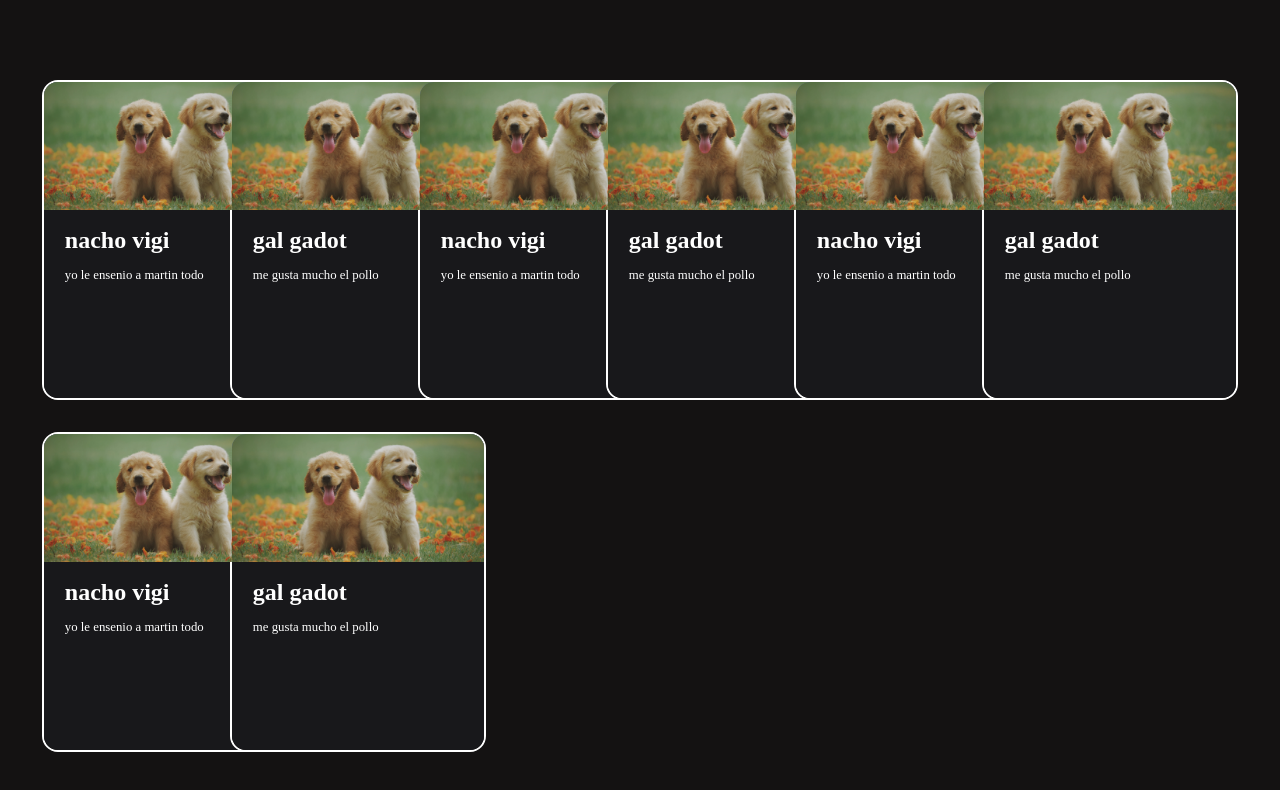
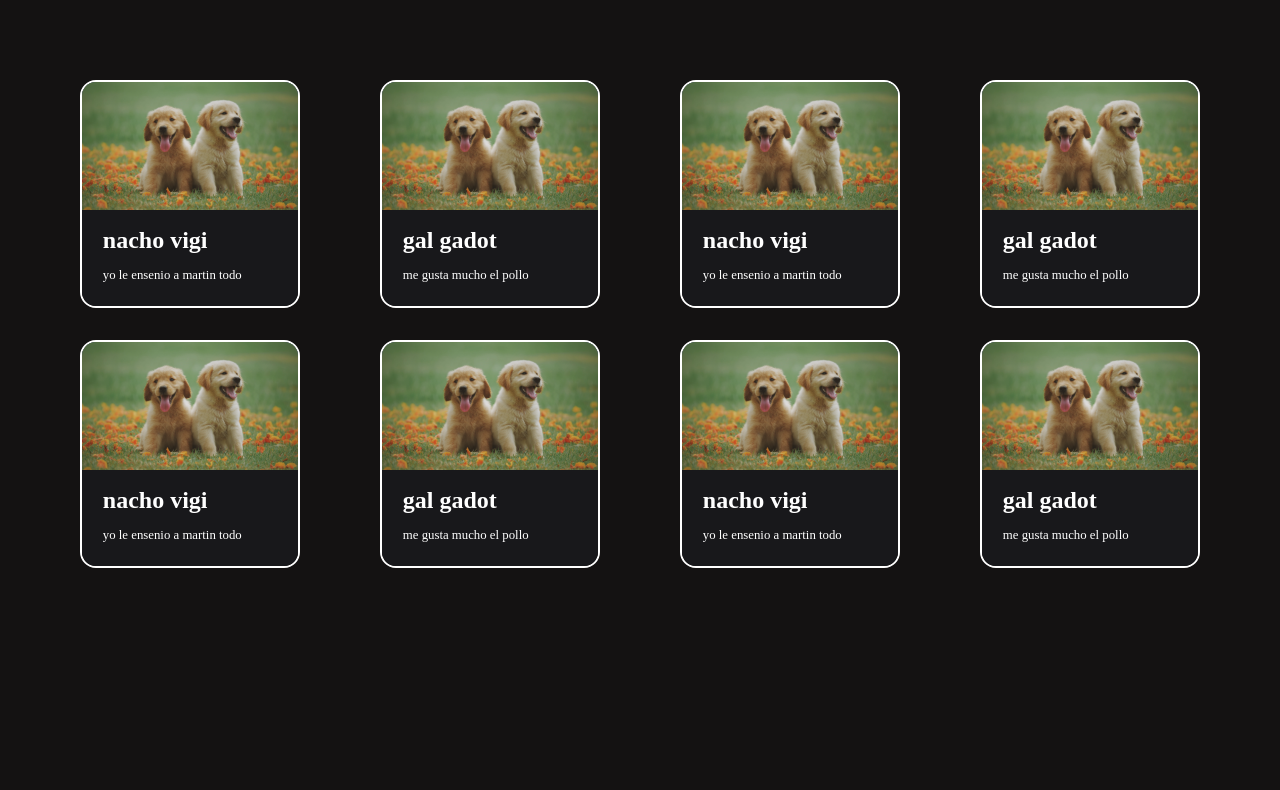
Before and after one commit to martinzutel/domus, a Next.js app: page /cardtest in a window 1280 px wide. Shown: the top 790 px of the page. Built offline with nearby package versions, Linux system fonts and the light colour scheme; a web font is replaced by a local one.

Commit message:
Experimenting with grids

```diff
--- a/src/app/cardtest/page.tsx
+++ b/src/app/cardtest/page.tsx
@@ -50,7 +50,7 @@ const YourPage = () => {
   ];
 
   return (
-    <div className="grid gap-x-2 gap-y-8 grid-cols-6 content-start justify-items-center bg-maincolor h-screen px-20 py-20">
+    <div className="grid gap-x-20 gap-y-8 grid-cols-4 content-start justify-items-center bg-maincolor h-screen px-20 py-20">
       {mockData.map((item, index) => (
         <CardComponent
           key={index}
--- a/src/components/cardcomponent.tsx
+++ b/src/components/cardcomponent.tsx
@@ -8,7 +8,7 @@ type CardComponentProps = {
 
 const CardComponent: React.FC<CardComponentProps> = ({ title, description, image }) => {
   return (
-    <div className="h-[20rem] w-[16rem] bg-maincolor rounded-[1rem] border-2 border-white  overflow-hidden grid grid-rows-[8rem,1fr]">
+    <div className=" w-full h-full grid grid-rows-[8rem,1fr]  overflow-hidden rounded-[1rem]  border-2 border-white relative">
       <div className="top-0 w-full bg-slate-500 relative">
         <Image src={image} layout="fill" objectFit="cover" objectPosition="center" quality={100} alt="hero"/>
       </div>
```
